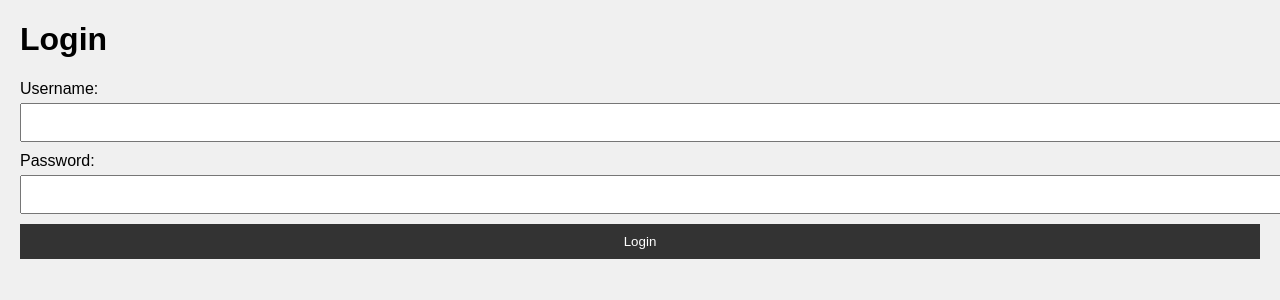
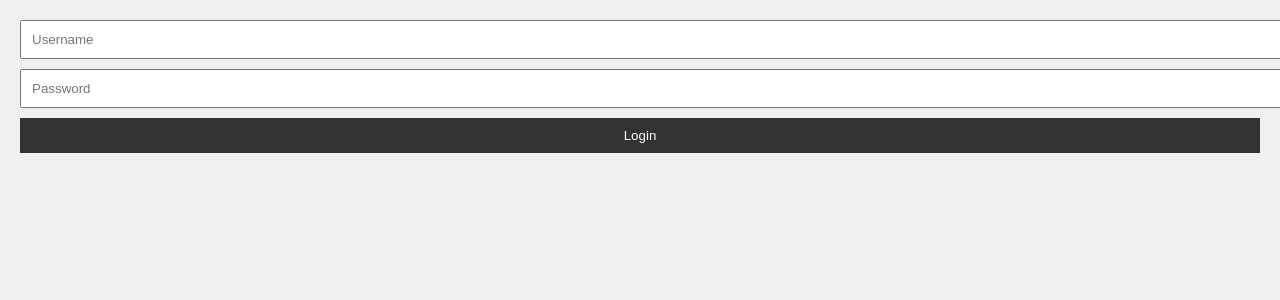
Before and after one commit to DiscuSauce/DiscuSauce, a Flask app: page /login in a window 1280 px wide. Shown: the part 38-338 px from the top of the page. Run offline with Flask 2, Linux system fonts and the light colour scheme.

Commit message:
Update login.html

```diff
--- a/templates/login.html
+++ b/templates/login.html
@@ -1,12 +1,11 @@
-{% extends "base.html" %}
+{% extends 'base.html' %}
+
 {% block title %}Login{% endblock %}
+
 {% block content %}
-<h1>Login</h1>
 <form action="{{ url_for('login') }}" method="post">
-    <label for="username">Username:</label>
-    <input type="text" id="username" name="username">
-    <label for="password">Password:</label>
-    <input type="password" id="password" name="password">
-    <button type="submit">Login</button>
+    <input type="text" name="username" placeholder="Username" required>
+    <input type="password" name="password" placeholder="Password" required>
+    <button type="submit" class="btn btn-primary"><i class="fas fa-sign-in-alt"></i> Login</button>
 </form>
 {% endblock %}
```
